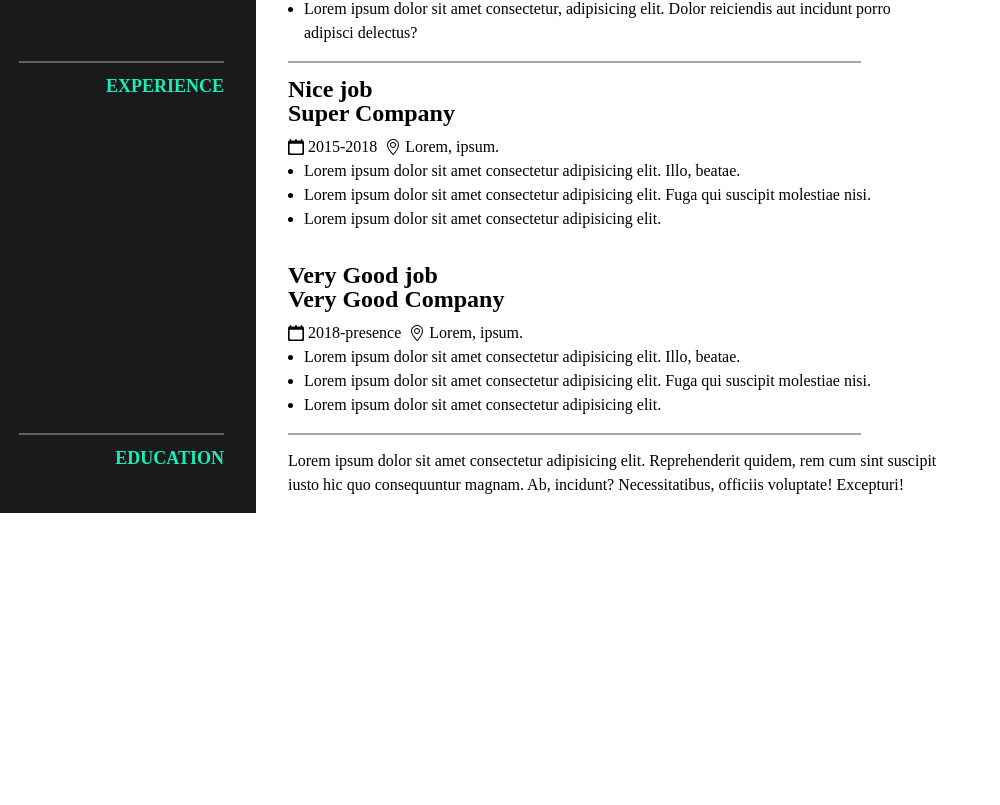
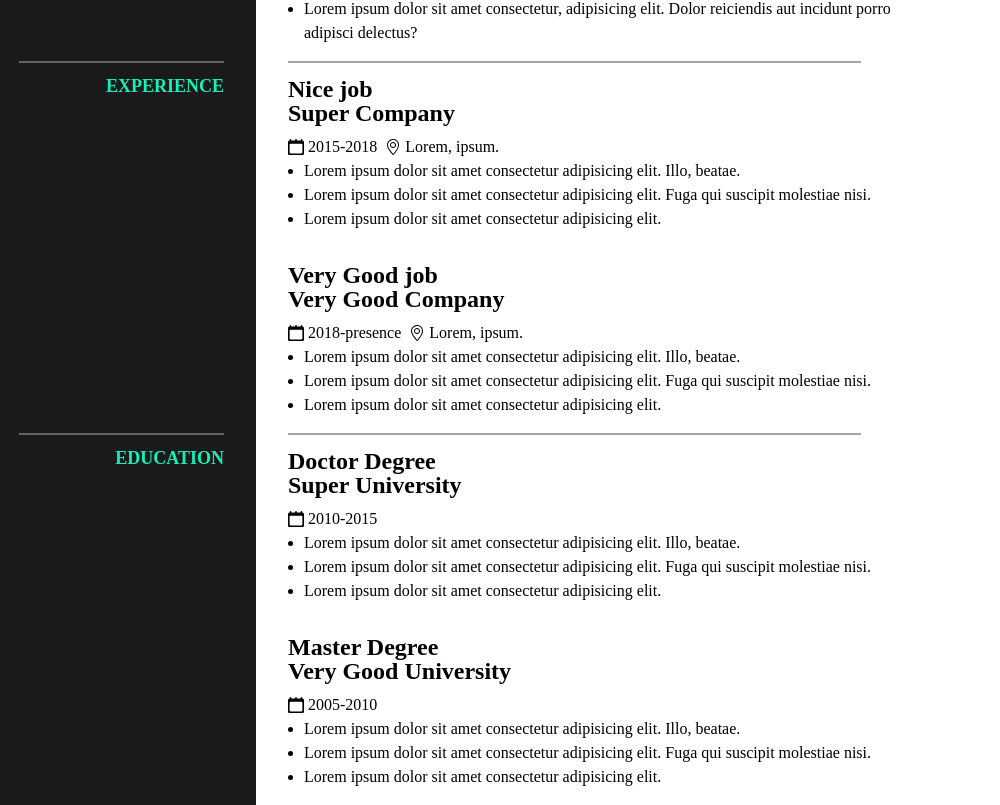
Before and after one commit to Abdelkrim-Saouchi/CV-app, a React (Create React App) app: page / in a window 1280 px wide. Shown: the part 315-1120 px from the top of the page, without its empty margins (0-1000 px from the left). Before the commit the page ends 828 px from the top, so only its background shows below. Built offline with nearby package versions, Linux system fonts and the light colour scheme; the HTML template or start-up script is replaced by a standard one.

Commit message:
Redesign Education component

```diff
--- a/src/App.css
+++ b/src/App.css
@@ -97,7 +97,8 @@ h1 {
 }
 
 .Profile ul,
-.Experience ul {
+.Experience ul,
+.Education ul {
   margin-left: var(--list-left-margin);
 }
 
@@ -117,7 +118,8 @@ h2 {
   margin-bottom: 10px;
 }
 
-.Experience img {
+.Experience img,
+.Education img {
   width: 16px;
   margin-right: 4px;
 }
--- a/src/components/Education.jsx
+++ b/src/components/Education.jsx
@@ -1,12 +1,56 @@
 import React, { Component } from 'react';
+import timeIcon from '../calendar-1196-svgrepo-com.svg';
 
 export default class Education extends Component {
   render() {
     return (
       <div className="Education">
-        Lorem ipsum dolor sit amet consectetur adipisicing elit. Reprehenderit
-        quidem, rem cum sint suscipit iusto hic quo consequuntur magnam. Ab,
-        incidunt? Necessitatibus, officiis voluptate! Excepturi!
+        <div className="edu one">
+          <h2>
+            <div className="study">Doctor Degree</div>
+            <div className="university">Super University</div>
+          </h2>
+          <div className="edu_info">
+            <div className="period">
+              <img src={timeIcon} alt="period icon" />
+              2010-2015
+            </div>
+          </div>
+          <ul>
+            <li>
+              Lorem ipsum dolor sit amet consectetur adipisicing elit. Illo,
+              beatae.
+            </li>
+            <li>
+              Lorem ipsum dolor sit amet consectetur adipisicing elit. Fuga qui
+              suscipit molestiae nisi.
+            </li>
+            <li>Lorem ipsum dolor sit amet consectetur adipisicing elit.</li>
+          </ul>
+        </div>
+        <div className="edu two">
+          <h2>
+            <div className="study">Master Degree</div>
+            <div className="university">Very Good University</div>
+          </h2>
+          <div className="edu_info">
+            <div className="period">
+              <img src={timeIcon} alt="period icon" />
+              2005-2010
+            </div>
+          </div>
+          <ul>
+            <li>
+              Lorem ipsum dolor sit amet consectetur adipisicing elit. Illo,
+              beatae.
+            </li>
+            <li>
+              Lorem ipsum dolor sit amet consectetur adipisicing elit. Fuga qui
+              suscipit molestiae nisi.
+            </li>
+            <li>Lorem ipsum dolor sit amet consectetur adipisicing elit.</li>
+          </ul>
+        </div>
       </div>
     );
   }
```
